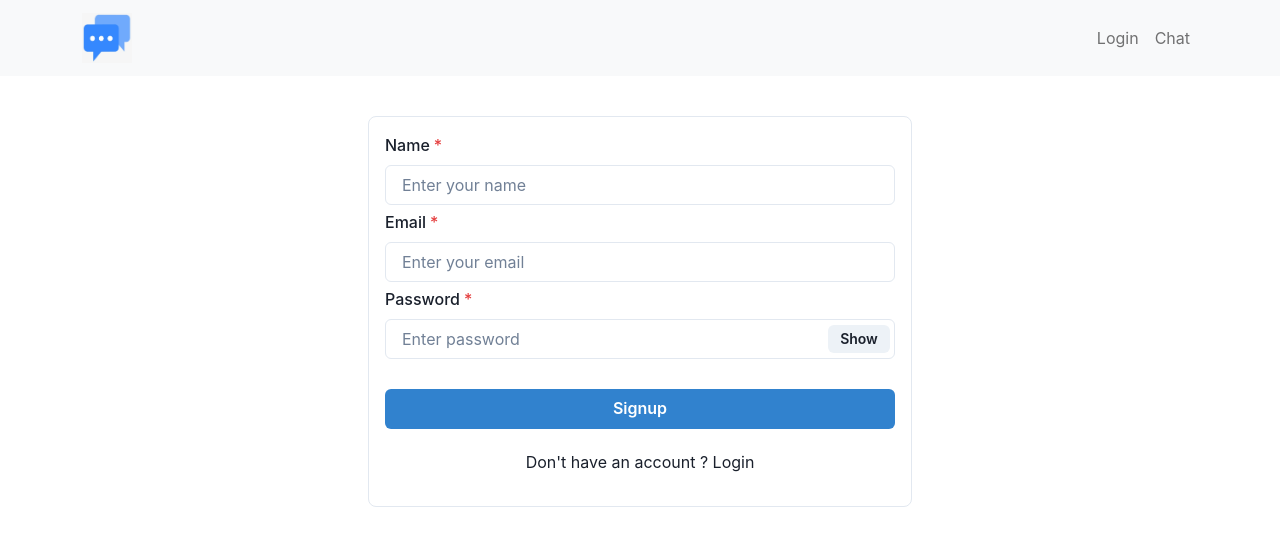
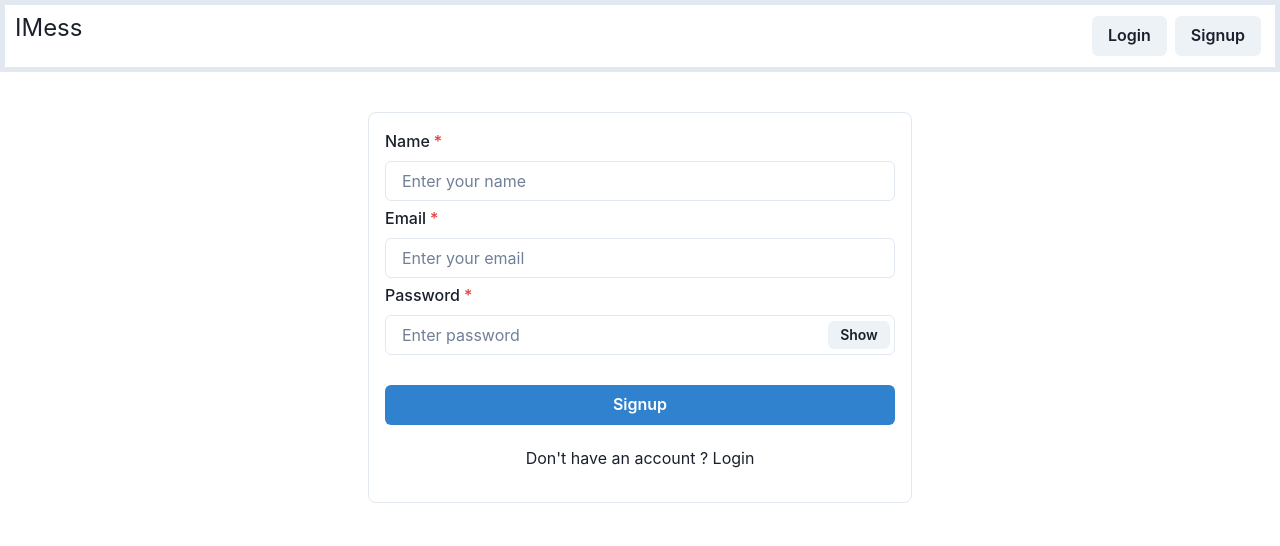
Before and after one commit to tangiang0812/mern-chat-frontend, a React (Create React App) app: page /signup in a window 1280 px wide. Shown: the top 546 px of the page. Built offline with nearby package versions, Linux system fonts and the light colour scheme.

Commit message:
update logout endpoint, add authentication header

```diff
--- a/src/components/Navigation.js
+++ b/src/components/Navigation.js
@@ -1,80 +1,152 @@
+import {
+  Avatar,
+  Box,
+  Button,
+  Menu,
+  MenuButton,
+  MenuDivider,
+  MenuItem,
+  MenuList,
+  Text,
+} from "@chakra-ui/react";
+import { BellIcon, ChevronDownIcon } from "@chakra-ui/icons";
 import React from "react";
-import { Nav, Navbar, Container, NavDropdown, Button } from "react-bootstrap";
 import { useSelector } from "react-redux";
-import { LinkContainer } from "react-router-bootstrap";
 import download from "../assets/download.png";
-import { useLoginUserMutation } from "../services/appApi";
+import { useLogoutUserMutation } from "../services/appApi";
+import { Link } from "react-router-dom";
 
 function Navigation() {
   const user = useSelector((state) => state.user);
-  const [logoutUser, { isLoading, error }] = useLoginUserMutation();
+  const [logoutUser, { isLoading, error }] = useLogoutUserMutation();
+
   const handleLogout = async (event) => {
     event.preventDefault();
-    await logoutUser(user);
+    await logoutUser();
     window.location.replace("/");
   };
   return (
-    <Navbar bg="light" expand="lg">
-      <Container>
-        <LinkContainer to="/">
-          <Navbar.Brand>
-            <img
-              src={download}
-              alt="App Logo"
-              style={{ width: 50, height: 50 }}
-            />
-          </Navbar.Brand>
-        </LinkContainer>
-        <Navbar.Toggle aria-controls="basic-navbar-nav" />
-        <Navbar.Collapse id="basic-navbar-nav">
-          <Nav className="ms-auto">
-            {!user && (
-              <LinkContainer to="/login">
-                <Nav.Link>Login</Nav.Link>
-              </LinkContainer>
-            )}
-            <LinkContainer to="/chat">
-              <Nav.Link>Chat</Nav.Link>
-            </LinkContainer>
-            {user && (
-              <NavDropdown
-                title={
-                  <>
-                    <img
-                      src={user.picture}
-                      alt={user.name}
-                      style={{
-                        width: 30,
-                        height: 30,
-                        marginRight: 10,
-                        objectFit: "cover",
-                        borderRadius: "50%",
-                      }}
-                    />
-                    {user.name}
-                  </>
-                }
-                id="basic-nav-dropdown"
-              >
-                <NavDropdown.Item href="#action/3.1">Action</NavDropdown.Item>
-                <NavDropdown.Item href="#action/3.2">
-                  Another action
-                </NavDropdown.Item>
-                <NavDropdown.Item href="#action/3.3">
-                  Something
-                </NavDropdown.Item>
-                <NavDropdown.Divider />
-                <NavDropdown.Item>
-                  <Button variant="danger" onClick={handleLogout}>
-                    Logout
-                  </Button>
-                </NavDropdown.Item>
-              </NavDropdown>
-            )}
-          </Nav>
-        </Navbar.Collapse>
-      </Container>
-    </Navbar>
+    <Box
+      display="flex"
+      justifyContent="space-between"
+      alignItems="center"
+      flex
+      bg="white"
+      w="100%"
+      p="5px 10px 5px 10px"
+      borderWidth="5px"
+    >
+      <Link to="/">
+        <Text
+          fontSize="2xl"
+          // fontFamily="Work sans"
+        >
+          IMess
+        </Text>
+      </Link>
+      {!user && (
+        <div>
+          <Link to="/login">
+            <Button m={1}>Login</Button>
+          </Link>
+          <Link to="/signup">
+            <Button m={1}>Signup</Button>
+          </Link>
+        </div>
+      )}
+
+      {user && (
+        <div>
+          <Menu>
+            <MenuButton p={1}>
+              <BellIcon fontSize="2xl" m={1}></BellIcon>
+            </MenuButton>
+            {/* <MenuList> </MenuList> */}
+          </Menu>
+          <Menu>
+            <MenuButton
+              as={Button}
+              rightIcon={<ChevronDownIcon></ChevronDownIcon>}
+            >
+              <Avatar
+                size="sm"
+                cursor="pointer"
+                name={user.name}
+                src={user.picture}
+              ></Avatar>
+            </MenuButton>
+            <MenuList>
+              {/* <ProfileModal user={user}>
+              <MenuItem>My Profile</MenuItem>
+            </ProfileModal> */}
+              <MenuDivider></MenuDivider>
+              <MenuItem onClick={handleLogout}>Logout</MenuItem>
+            </MenuList>
+          </Menu>
+        </div>
+      )}
+    </Box>
+    // <Navbar bg="light" expand="lg">
+    //   <Container>
+    //     <LinkContainer to="/">
+    //       <Navbar.Brand>
+    //         <img
+    //           src={download}
+    //           alt="App Logo"
+    //           style={{ width: 50, height: 50 }}
+    //         />
+    //       </Navbar.Brand>
+    //     </LinkContainer>
+    //     <Navbar.Toggle aria-controls="basic-navbar-nav" />
+    //     <Navbar.Collapse id="basic-navbar-nav">
+    //       <Nav className="ms-auto">
+    //         {!user && (
+    //           <LinkContainer to="/login">
+    //             <Nav.Link>Login</Nav.Link>
+    //           </LinkContainer>
+    //         )}
+    //         <LinkContainer to="/chat">
+    //           <Nav.Link>Chat</Nav.Link>
+    //         </LinkContainer>
+    //         {user && (
+    //           <NavDropdown
+    //             title={
+    //               <>
+    //                 <img
+    //                   src={user.picture}
+    //                   alt={user.name}
+    //                   style={{
+    //                     width: 30,
+    //                     height: 30,
+    //                     marginRight: 10,
+    //                     objectFit: "cover",
+    //                     borderRadius: "50%",
+    //                   }}
+    //                 />
+    //                 {user.name}
+    //               </>
+    //             }
+    //             id="basic-nav-dropdown"
+    //           >
+    //             <NavDropdown.Item href="#action/3.1">Action</NavDropdown.Item>
+    //             <NavDropdown.Item href="#action/3.2">
+    //               Another action
+    //             </NavDropdown.Item>
+    //             <NavDropdown.Item href="#action/3.3">
+    //               Something
+    //             </NavDropdown.Item>
+    //             <NavDropdown.Divider />
+    //             <NavDropdown.Item>
+    //               <Button variant="danger" onClick={handleLogout}>
+    //                 Logout
+    //               </Button>
+    //             </NavDropdown.Item>
+    //           </NavDropdown>
+    //         )}
+    //       </Nav>
+    //     </Navbar.Collapse>
+    //   </Container>
+    // </Navbar>
   );
 }
 
--- a/src/services/appApi.js
+++ b/src/services/appApi.js
@@ -6,6 +6,16 @@ const appApi = createApi({
   reducerPath: "appApi",
   baseQuery: fetchBaseQuery({
     baseUrl: "http://localhost:4000",
+    prepareHeaders: (headers, { getState }) => {
+      const token = getState().user?.token;
+
+      // If we have a token set in state, let's assume that we should be passing it.
+      if (token) {
+        headers.set("Authorization", `Bearer ${token}`);
+      }
+
+      return headers;
+    },
   }),
   endpoints: (builder) => ({
     // create user
@@ -28,10 +38,12 @@ const appApi = createApi({
 
     //logout
     logoutUser: builder.mutation({
-      query: (payload) => ({
+      query: () => ({
         url: "/api/user/logout",
         method: "DELETE",
-        body: payload,
+        headers: {
+          "content-type": "text/plain",
+        },
       }),
     }),
   }),
```
